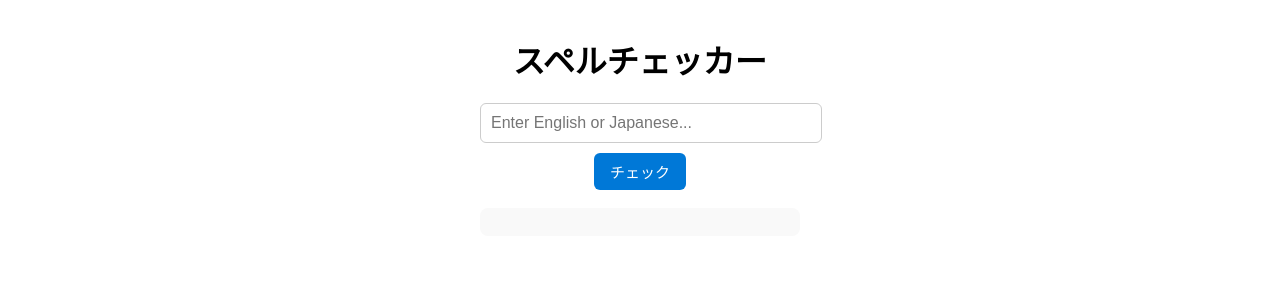
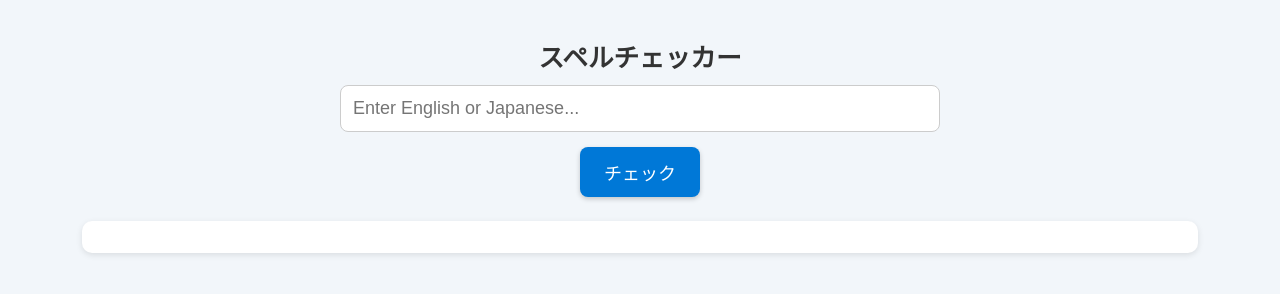
Before and after one commit to aholete/spelling, a plain HTML site: page index.html in a window 1280 px wide. Drawn offline with Linux system fonts and the light colour scheme.

Commit message:
Enhance styling and layout in index.html

```diff
--- a/index.html
+++ b/index.html
@@ -2,48 +2,70 @@
 <html lang="ja">
 <head>
   <meta charset="utf-8" />
+  <meta name="viewport" content="width=device-width, initial-scale=1.0">
   <title>スペルチェッカー</title>
   <style>
     body {
       font-family: "Segoe UI", sans-serif;
-      margin: 36px auto;
-      max-width: 320px;
+      margin: 0;
+      padding: 20px;
       text-align: center;
+      background-color: #f2f6fa;
+      box-sizing: border-box;
     }
+
+    h1 {
+      font-size: 1.6em;
+      color: #333;
+      margin-bottom: 10px;
+    }
+
     input[type="text"] {
-      width: 100%;
-      padding: 10px;
-      font-size: 16px;
-      border-radius: 6px;
+      width: 90%;
+      max-width: 600px;
+      padding: 12px;
+      font-size: 18px;
+      border-radius: 8px;
       border: 1px solid #ccc;
+      box-sizing: border-box;
     }
+
     button {
-      margin-top: 10px;
-      padding: 8px 16px;
-      font-size: 15px;
+      margin-top: 15px;
+      padding: 12px 24px;
+      font-size: 18px;
       background: #0078D7;
       color: white;
       border: none;
-      border-radius: 6px;
+      border-radius: 8px;
       cursor: pointer;
+      box-shadow: 0 2px 5px rgba(0,0,0,0.2);
     }
+
     button:hover { background: #005fa3; }
+
     .result {
-      margin-top: 18px;
+      margin-top: 24px;
       text-align: left;
-      background: #f9f9f9;
-      border-radius: 8px;
-      padding: 14px;
+      background: #fff;
+      border-radius: 10px;
+      padding: 16px;
+      box-shadow: 0 2px 6px rgba(0,0,0,0.1);
+      max-width: 90%;
+      margin-left: auto;
+      margin-right: auto;
+      box-sizing: border-box;
     }
+
     .error { color: red; font-weight: bold; }
     .translation { margin-top: 10px; font-style: italic; color: #333; }
     .speak-button {
       margin-left: 8px;
       padding: 4px 8px;
-      font-size: 13px;
+      font-size: 14px;
       border: 1px solid #ccc;
       background: #eee;
-      border-radius: 4px;
+      border-radius: 5px;
       cursor: pointer;
     }
     .speak-button:hover { background: #ddd; }
@@ -136,7 +158,7 @@
 
         if (!data.matches || data.matches.length === 0) {
           const ja = await translate(text, 'en', 'ja');
-          output += `<p style="color:green;">✅</p>
+          output += `<p style="color:green;">✅ 正しいスペルです</p>
                      <p><strong>和訳:</strong> ${ja}</p>`;
           const dict = await fetchDictionary(text);
           if (dict?.audio) {
```
